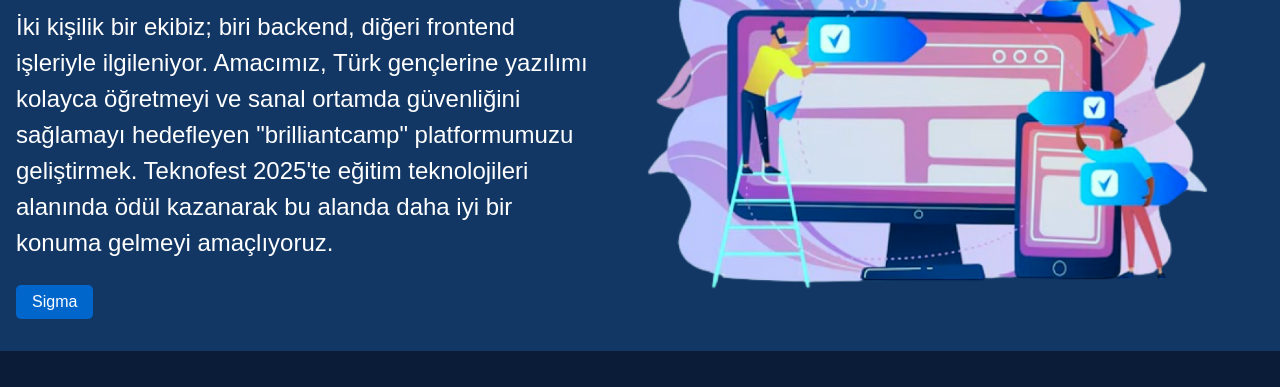
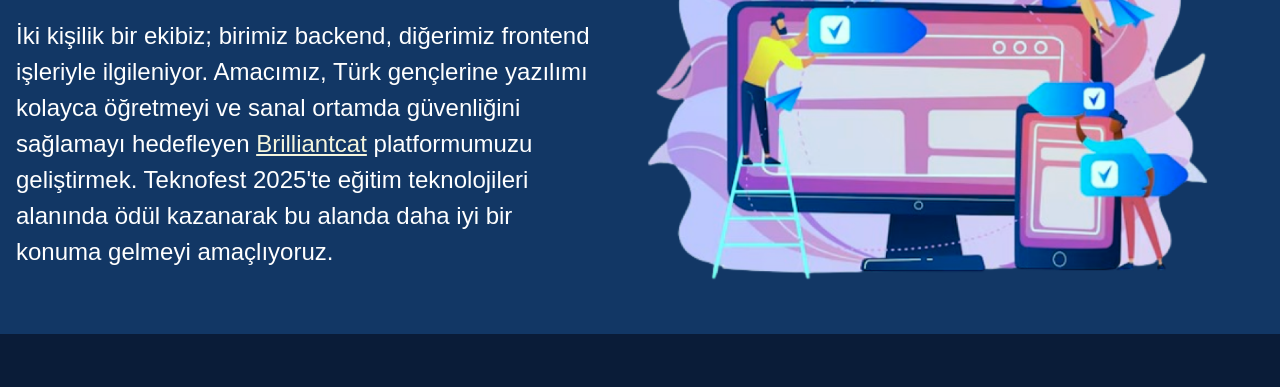
Before and after one commit to 0kan12/siberonculer, a plain HTML site: page index.html in a window 1280 px wide. Shown: the part 220-607 px from the top of the page. Drawn offline with nearby package versions, Linux system fonts and the light colour scheme.

Commit message:
Update index.html

```diff
--- a/index.html
+++ b/index.html
@@ -24,8 +24,8 @@
         <section class="segment1">
             <div class="segment1-content">
                 <h1>AMACIMIZ</h1>
-                <p>İki kişilik bir ekibiz; biri backend, diğeri frontend işleriyle ilgileniyor. Amacımız, Türk gençlerine yazılımı kolayca öğretmeyi ve sanal ortamda güvenliğini sağlamayı hedefleyen "brilliantcamp" platformumuzu geliştirmek. Teknofest 2025'te eğitim teknolojileri alanında ödül kazanarak bu alanda daha iyi bir konuma gelmeyi amaçlıyoruz.</p>
-                <button>Sigma</button>
+                <p>İki kişilik bir ekibiz; birimiz backend, diğerimiz frontend işleriyle ilgileniyor. Amacımız, Türk gençlerine yazılımı kolayca öğretmeyi ve sanal ortamda güvenliğini sağlamayı hedefleyen <a style="color: beige;" target="_blank" href="https://brilliantcat.siberonculer.com">Brilliantcat</a> platformumuzu geliştirmek. Teknofest 2025'te eğitim teknolojileri alanında ödül kazanarak bu alanda daha iyi bir konuma gelmeyi amaçlıyoruz.</p>
+
             </div>
             <div class="segment1-image">
                 <img src="pictures/illustration1.png" alt="illustration1">
```
